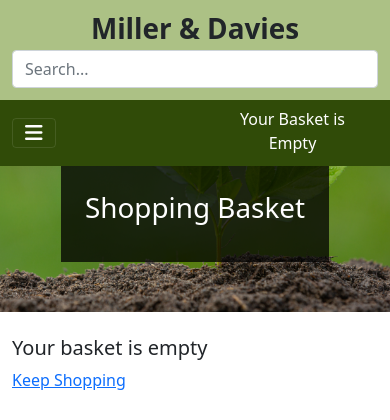
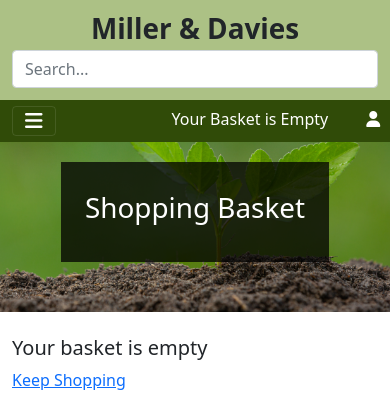
Before and after one commit to Odden69/Miller_and_Davies, a Django app: template basket/templates/basket/basket.html in a window 390 px wide. Shown: the top 420 px of the page. Run offline with Django 3.2, Linux system fonts and the light colour scheme; the template is opened without the code that fills it, so the values that code supplies are empty; some libraries are stand-ins or nearby versions.

Commit message:
feat: Add signup/login/logout links to the navbar

```diff
--- a/static/css/base.css
+++ b/static/css/base.css
@@ -56,9 +56,33 @@ i.text-black:hover {
   color: white !important;
 }
 
+.navbar .nav-link:hover,
+.navbar i:hover {
+  color:var(--light-green)!important;
+}
+
+.header-top .nav-link:hover,
+.header-top i:hover {
+  color:var(--light-green)!important;
+}
+
 main {
   margin-top: 112px;
 }
+
+.user-dropdown-btn::after {
+  display:none;
+}
+
+.user-dropdown-btn:focus,
+.basket-btn:focus {
+  box-shadow: none;
+}
+
+/* .user-dropdown-btn:hover,
+.basket-btn:hover {
+  color:var(--light-green)!important;
+} */
 
 /* hero image */
 .hero-image {
--- a/templates/includes/navbar.html
+++ b/templates/includes/navbar.html
@@ -1,18 +1,25 @@
 {% load static %}
 
 <nav class="row navbar navbar-expand-md navbar-dark d-flex">
-  <div class="col-6 d-md-none">
-    <button class="navbar-toggler" type="button" data-bs-toggle="collapse" data-bs-target="#navbarTogglerDemo03"
-      aria-controls="navbarTogglerDemo03" aria-expanded="false" aria-label="Toggle navigation">
+  <div class="col-3 d-md-none">
+    <button class="navbar-toggler" type="button" data-bs-toggle="collapse" data-bs-target="#navbarToggler"
+      aria-controls="navbarToggler" aria-expanded="false" aria-label="Toggle navigation">
       <i class="fas fa-bars"></i>
     </button>
   </div>
-  <div class="col-6 d-block d-md-none text-end my-auto">
-    <a href="/" class="fs-3 d-block d-md-none text-end text-reset">
-      {% include 'includes/basket-btn.html' %}
-    </a>
+  <div class="col-9 d-block d-md-none my-auto">
+    <div class="row justify-content-end">
+      <div class="col-8 pe-0">
+        <a href="{% url 'basket' %}" class="fs-3 d-block d-md-none text-end text-reset">
+          {% include 'includes/basket-btn.html' %}
+        </a>
+      </div>
+      <div class="col-2">
+        {% include 'includes/user-dropdown.html' %}
+      </div>
+    </div>
   </div>
-  <div class="collapse navbar-collapse" id="navbarTogglerDemo03">
+  <div class="collapse navbar-collapse" id="navbarToggler">
     <ul class="navbar-nav me-auto mx-md-auto mb-lg-0">
       <li class="nav-item">
         <a class="nav-link" href="{% url 'products' %}">All Products</a>
@@ -30,6 +37,8 @@
         <a class="nav-link" href="{% url 'products' %}?bargains">Bargains</a>
       </li>
     </ul>
+    <div class="float-end">
+      {% include 'includes/user-dropdown.html' %}
+    </div>
   </div>
-
 </nav>
--- /dev/null
+++ b/templates/includes/user-dropdown.html
@@ -0,0 +1,18 @@
+<div class="dropdown">
+    <button class="btn dropdown-toggle user-dropdown-btn" type="button" id="dropdownMenuUserButton" data-bs-toggle="dropdown" aria-expanded="false">
+      <i class="fa-solid fa-user"></i>
+    </button>
+    <ul class="dropdown-menu dropdown-menu-end" aria-labelledby="dropdownMenuUserButton">
+      <li><a class="dropdown-item" href="{% url 'account_signup' %}">Sign Up</a></li>
+      <li><a class="dropdown-item" href="{% url 'account_login' %}">Log In</a></li>
+      {% if request.user.is_authenticated %}
+      <li><a class="dropdown-item" href="{% url 'account_logout' %}">Log Out</a></li>
+      <hr>
+      <li><a class="dropdown-item" href="#">My Profile</a></li>
+      {% if request.user.is_superuser %}
+      <hr>
+      <li><a class="dropdown-item" href="#">Product Management</a></li>
+      {% endif %}
+      {% endif %}
+    </ul>
+  </div>
```
